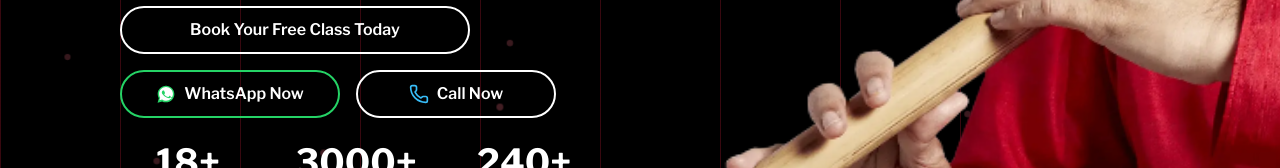
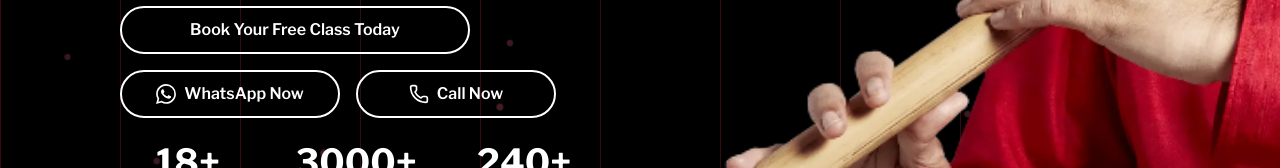
Before and after one commit to desirediv0/bansuri-vidya, a Next.js app in the folder client/: page / in a window 1280 px wide. Shown: the part 446-614 px from the top of the page. Built offline with nearby package versions, Linux system fonts and the light colour scheme; no server answers.

Commit message:
feat: create home page component with hero section and course showcases

```diff
--- a/client/src/app/(pages)/(user)/page.tsx
+++ b/client/src/app/(pages)/(user)/page.tsx
@@ -36,18 +36,17 @@
                 primaryText="WhatsApp Now"
                 secondaryText="WhatsApp Now"
                 icon={
-                  <svg className="w-5 h-5" viewBox="0 0 24 24" xmlns="http://www.w3.org/2000/svg">
-                    <path fill="#25D366" d="M12.004 2C6.48 2 2 6.48 2 12.004c0 1.848.502 3.578 1.377 5.084l-1.465 5.348 5.485-1.438A9.953 9.953 0 0 0 12.004 22c5.523 0 10-4.477 10-10.004S17.527 2 12.004 2z" />
-                    <path fill="#FFF" d="M12 3.682c-4.588 0-8.32 3.73-8.32 8.32 0 1.637.478 3.167 1.294 4.453l-.85 3.1 3.187-.837a8.27 8.27 0 0 0 4.69 1.428c4.588 0 8.32-3.73 8.32-8.32-.002-4.59-3.733-8.322-8.32-8.322zm5.2 12.083c-.226.637-1.127 1.21-1.61 1.266-.437.05-1.002.08-2.903-.71a10.8 10.8 0 0 1-5.02-4.22c-.37-.5-.655-1.1-.655-1.726 0-1.282.668-1.92.935-2.18.232-.228.618-.344.912-.344.137 0 .256.006.356.012.3.013.45.03.644.444.243.52.83 2.03.9 2.175.07.143.118.31.02.503-.1.19-.15.31-.3.486-.15.176-.31.393-.443.528-.15.15-.306.312-.13.618a8.03 8.03 0 0 0 2.213 1.944 6.7 6.7 0 0 0 2.53 1.018c.294.056.468.012.643-.188.176-.2.756-.88.956-1.18.2-.3.4-.256.67-.156.275.1.1.883 1.763 1.688.293.143.488.243.543.344.056.1.056.575-.17 1.212z" />
+                  <svg className="w-5 h-5 fill-white" viewBox="0 0 24 24" xmlns="http://www.w3.org/2000/svg">
+                    <path d="M17.472 14.382c-.297-.149-1.758-.867-2.03-.967-.273-.099-.471-.148-.67.15-.197.297-.767.966-.94 1.164-.173.199-.347.223-.644.075-.297-.15-1.255-.463-2.39-1.475-.883-.788-1.48-1.761-1.653-2.059-.173-.297-.018-.458.13-.606.134-.133.298-.347.446-.52.149-.174.198-.298.298-.497.099-.198.05-.371-.025-.52-.075-.149-.669-1.612-.916-2.207-.242-.579-.487-.5-.669-.51-.173-.008-.371-.01-.57-.01-.198 0-.52.074-.792.372-.272.297-1.04 1.016-1.04 2.479 0 1.462 1.065 2.875 1.213 3.074.149.198 2.096 3.2 5.077 4.487.709.306 1.262.489 1.694.625.712.227 1.36.195 1.871.118.571-.085 1.758-.719 2.006-1.413.248-.694.248-1.289.173-1.413-.074-.124-.272-.198-.57-.347m-5.421 7.403h-.004a9.87 9.87 0 01-5.031-1.378l-.361-.214-3.741.982.998-3.648-.235-.374a9.86 9.86 0 01-1.51-5.26c.001-5.45 4.436-9.884 9.888-9.884 2.64 0 5.122 1.03 6.988 2.898a9.825 9.825 0 012.893 6.994c-.003 5.45-4.437 9.884-9.885 9.884m8.413-18.297A11.815 11.815 0 0012.05 0C5.495 0 .16 5.335.157 11.892c0 2.096.547 4.142 1.588 5.945L0 24l6.335-1.662c1.746.953 3.71 1.458 5.704 1.459h.005c6.554 0 11.89-5.335 11.893-11.893a11.821 11.821 0 00-3.48-8.413z"/>
                   </svg>
                 }
                 onClick={() => window.open('https://wa.me/919971145671', '_blank')}
-                className="!px-8 py-4 bg-transparent border-2 border-[#25D366] text-white rounded-full font-semibold hover:bg-[#25D366]/10 transition-colors w-[220px] text-lg"
+                className="!px-8 py-4 bg-transparent border-2 border-white text-white rounded-full font-semibold hover:bg-white/10 transition-colors w-[220px] text-lg"
               />
               <CustomButton
                 primaryText="Call Now"
                 secondaryText="Call Now"
-                icon={<Phone className="w-5 h-5 text-sky-400" />}
+                icon={<Phone className="w-5 h-5 text-white" />}
                 onClick={() => window.open('tel:+919971145671', '_self')}
                 className="!px-8 py-4 bg-transparent border-2 border-white text-white rounded-full font-semibold hover:bg-white/10 transition-colors w-[200px] text-lg"
               />
```
